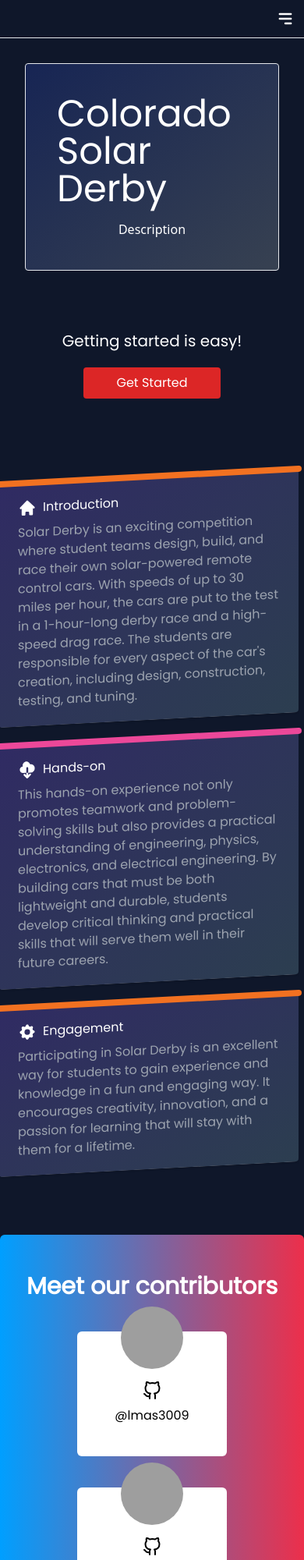
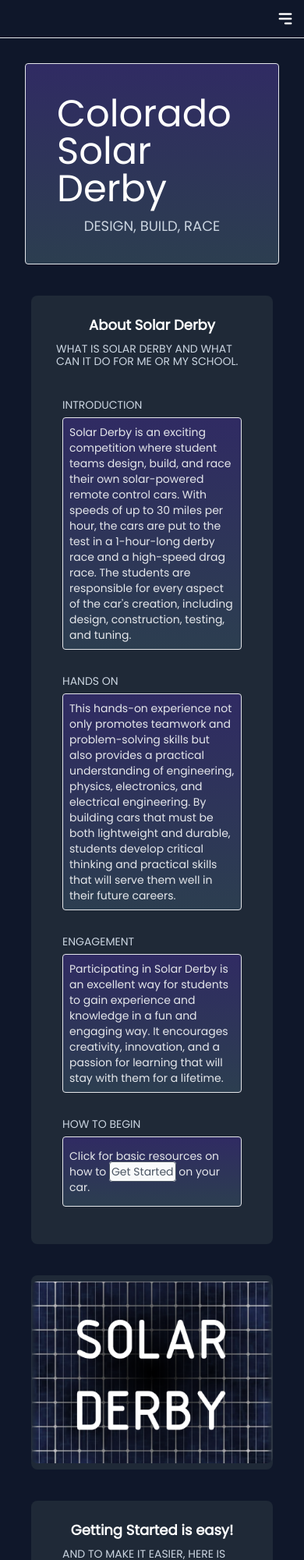
Before and after one commit to SolarDerby/Solar-Derby-Website, a plain HTML site: page index.html in a window 390 px wide. Shown: the top 2000 px of the page at 78% size. Drawn offline with nearby package versions, Linux system fonts and the light colour scheme; no server answers; grey boxes are pictures that could not be loaded.

Commit message:
Home page

```diff
--- a/index.html
+++ b/index.html
@@ -20,6 +20,7 @@
       href="https://fonts.googleapis.com/css2?family=Poppins&display=swap"
       rel="stylesheet"
     />
+    <link rel="stylesheet" href="./public/css/basic.css">
 
     <!-- Default Script tags -->
     <script src="https://cdn.tailwindcss.com"></script>
@@ -45,6 +46,7 @@
       "Home:./index.html;
       Documentation:./docs.html;
       Resources:./store.html;
+      Starting:#start;
       Contribution:#contributors"
       >
     </script>
@@ -52,215 +54,149 @@
     <!-- Header ends here -->
 
     <!-- Documentation Title and Description start here -->
-    <div class=" m-8 rounded bg-gradient-to-br from-blue-950 to-gray-700 p-10 border-solid border border-gray-200">
+    <div class=" m-8 flex-tile-clean p-10">
       <div class="w-full items-center flex justify-center flex-col">
         <p class="text-5xl text-white">Colorado Solar Derby</p>
-        <p class="font-sans text-white text-center w-[300px] lg:w-[700px] md:w-[700px] sm:w-[600px] mt-4">
-          Description
-        </p>
+        <strong class="block uppercase text-lg leading-4 font-medium text-slate-300 mt-4">DESIGN, BUILD, RACE</strong>
       </div>
     </div>
     <!-- Document title and description ends here -->
 
-    <div class="w-full flex justify-center p-6 flex-col items-center">
-      <p class="p-5 text-xl">Getting started is easy!</p>
-      <a
-        href="./docs.html"
-        class="text-white h-50 bg-red-600 p-2 w-44 rounded text-center"
-      >
-        Get Started
-      </a>
+
+
+    <section id="about">
+      <div class="mt-10 mx-10 text-sm xl:mx-48">
+        <div>
+          <ul class="mt-4 space-y-1">
+            <li class="block rounded-lg bg-gray-100 py-2 text-sm font-medium text-gray-700 dark:bg-gray-800 dark:text-gray-200">
+              <div class="w-full flex flex-col px-8 pt-4 justify-center items-center">
+                <h1 class="text-lg font-semibold text-white sm:text-slate-900 md:text-2xl dark:sm:text-white">About Solar Derby</h1>
+                <strong class="block uppercase text-sm leading-4 font-medium text-slate-300 mt-2">What is Solar Derby and what can it do for me or my school.</strong>
               </div>
-
-    <!-- Documentation Cards starts here -->
-    <div class="w-full flex justify-center items-center mt-20 mb-20">
-      <div class="grid grid-cols-1 sm:grid-cols-2 md:grid-cols-3 lg:grid-cols-3 gap-6">
-        <div
-          class="max-w-sm rounded shadow bg-white bg-gradient-to-br from-[#302b63] to-[#2c3e50] block -inset-1 -skew-y-3 relative inline-block before:block before:absolute before:-inset-1 before:bg-[#F27121] before:h-2 before:rounded"
-        >
-          <div class="flex">
-            <div class="px-6 py-5">
-              <p
-                tabindex="0"
-                class="focus:outline-none text-base font-medium leading-none text-white flex items-center"
-              >
-                <svg
-                  xmlns="http://www.w3.org/2000/svg"
-                  class="h-6 w-6 mr-2"
-                  viewBox="0 0 20 20"
-                  fill="currentColor"
-                >
-                  <path
-                    d="M10.707 2.293a1 1 0 00-1.414 0l-7 7a1 1 0 001.414 1.414L4 10.414V17a1 1 0 001 1h2a1 1 0 001-1v-2a1 1 0 011-1h2a1 1 0 011 1v2a1 1 0 001 1h2a1 1 0 001-1v-6.586l.293.293a1 1 0 001.414-1.414l-7-7z"
-                  />
-                </svg>
-                Introduction
-              </p>
-              <p
-                tabindex="0"
-                class="focus:outline-none text-base leading-2 text-gray-300 dark:text-gray-400 pt-2"
-              >
+              <div class="grid grid-cols-1 lg:grid-cols-3 gap-0 m-6">
+                <div class="p-4 row-span-2">
+                  <strong  class="block uppercase text-md leading-4 font-medium text-slate-300 mb-2">INTRODUCTION</strong>
+                  <div class="flex-tile">
                     Solar Derby is an exciting competition where student teams design, build, and race their own solar-powered remote control cars.
                     With speeds of up to 30 miles per hour, the cars are put to the test in a 1-hour-long derby race and a high-speed drag race.
                     The students are responsible for every aspect of the car's creation, including design, construction, testing, and tuning.
-              </p>
+                  </div>
+                </div>
+                <div class="p-4 row-span-2">
+                  <strong  class="block uppercase text-md leading-4 font-medium text-slate-300 mb-2">HANDS ON</strong>
+                  <div class="flex-tile">
+                    This hands-on experience not only promotes teamwork and problem-solving skills but also provides a practical understanding of engineering,
+                    physics, electronics, and electrical engineering. By building cars that must be both lightweight and durable,
+                    students develop critical thinking and practical skills that will serve them well in their future careers.
+                  </div>
+                </div>
+                <div class="p-4">
+                  <strong  class="block uppercase text-md leading-4 font-medium text-slate-300 mb-2">ENGAGEMENT</strong>
+                  <div class="flex-tile">
+                    Participating in Solar Derby is an excellent way for students to gain experience and knowledge in a fun and engaging way.
+                  It encourages creativity, innovation, and a passion for learning that will stay with them for a lifetime.
+                  </div>
+                </div>
+                <div class="p-4">
+                  <strong  class="block uppercase text-md leading-4 font-medium text-slate-300 mb-2">HOW TO BEGIN</strong>
+                  <div class="flex-tile">
+                    <div class="h-1.5"></div>
+                    <p>Click for basic resources on how to <a href="#start" type="button" class="rounded border whitespace-nowrap border-gray-600 bg-gray-50 hover:bg-gray-200 p-0.5 text-sm font-medium text-gray-600">Get Started</a> on your car.</p>
+                    <div class="h-1.5"></div>
                   </div>
                 </div>
               </div>
-        <div
-          class="max-w-sm rounded shadow bg-white bg-gradient-to-br from-[#302b63] to-[#2c3e50] block -inset-1 -skew-y-3 relative inline-block before:block before:absolute before:-inset-1 before:bg-pink-500 before:h-2 before:rounded"
-        >
-          <div class="flex">
-            <div class="px-6 py-5">
-              <p
-                tabindex="0"
-                class="focus:outline-none text-base font-medium leading-none text-white flex items-center"
-              >
-                <svg
-                  xmlns="http://www.w3.org/2000/svg"
-                  class="h-6 w-6 mr-2"
-                  viewBox="0 0 20 20"
-                  fill="currentColor"
-                >
-                  <path
-                    fill-rule="evenodd"
-                    d="M2 9.5A3.5 3.5 0 005.5 13H9v2.586l-1.293-1.293a1 1 0 00-1.414 1.414l3 3a1 1 0 001.414 0l3-3a1 1 0 00-1.414-1.414L11 15.586V13h2.5a4.5 4.5 0 10-.616-8.958 4.002 4.002 0 10-7.753 1.977A3.5 3.5 0 002 9.5zm9 3.5H9V8a1 1 0 012 0v5z"
-                    clip-rule="evenodd"
-                  />
-                </svg>
-                Hands-on
-              </p>
-              <p
-                tabindex="0"
-                class="focus:outline-none text-base leading-2 text-gray-300 dark:text-gray-400 pt-2"
-              >
-                This hands-on experience not only promotes teamwork and problem-solving skills but also provides a practical understanding of engineering,                physics, electronics, and electrical engineering.
-                By building cars that must be both lightweight and durable,
-                students develop critical thinking and practical skills that will serve them well in their future careers.
-
-              </p>
+            </li>
+          </ul>
         </div>
       </div>
+    </section>
+
+    <div class="mt-10 mx-10 sm:mx-0">
+      <div>
+        <ul class=" space-y-1">
+          <li class="block rounded-lg sm:rounded-none sm:bg-gradient-to-r from-blue-950 to-gray-700 border-solid sm:border-y border-gray-200 bg-gray-100 py-2 text-sm font-medium text-gray-700 dark:bg-gray-800 dark:text-gray-200">
+            <div id="extra_images" class="overflow-x-auto h-3/4 flex flex-nowrap horizontal-scroll-fade">
+              <img id="image" src="./public/images/logo_1.png" alt="" class="h-full mr-2 w-fit object-cover rounded-lg" loading="lazy">
+              <img id="image" src="./public/images/logo_1.png" alt="" class="h-full mr-2 w-fit object-cover rounded-lg" loading="lazy">
+              <img id="image" src="./public/images/logo_1.png" alt="" class="h-full mr-2 w-fit object-cover rounded-lg" loading="lazy">
+              <img id="image" src="./public/images/logo_1.png" alt="" class="h-full mr-2 w-fit object-cover rounded-lg" loading="lazy">
+              <img id="image" src="./public/images/logo_1.png" alt="" class="h-full mr-2 w-fit object-cover rounded-lg" loading="lazy">
             </div>
-        <div
-          class="max-w-sm rounded shadow bg-white bg-gradient-to-br from-[#302b63] to-[#2c3e50] block -inset-1 -skew-y-3 relative inline-block before:block before:absolute before:-inset-1 before:bg-[#F27121] before:h-2 before:rounded"
-        >
-          <div class="flex">
-            <div class="px-6 py-5">
-              <p
-                tabindex="0"
-                class="focus:outline-none text-base font-medium leading-none text-white flex items-center"
-              >
-                <svg
-                  xmlns="http://www.w3.org/2000/svg"
-                  class="h-6 w-6 mr-2"
-                  viewBox="0 0 20 20"
-                  fill="currentColor"
-                >
-                  <path
-                    fill-rule="evenodd"
-                    d="M11.49 3.17c-.38-1.56-2.6-1.56-2.98 0a1.532 1.532 0 01-2.286.948c-1.372-.836-2.942.734-2.106 2.106.54.886.061 2.042-.947 2.287-1.561.379-1.561 2.6 0 2.978a1.532 1.532 0 01.947 2.287c-.836 1.372.734 2.942 2.106 2.106a1.532 1.532 0 012.287.947c.379 1.561 2.6 1.561 2.978 0a1.533 1.533 0 012.287-.947c1.372.836 2.942-.734 2.106-2.106a1.533 1.533 0 01.947-2.287c1.561-.379 1.561-2.6 0-2.978a1.532 1.532 0 01-.947-2.287c.836-1.372-.734-2.942-2.106-2.106a1.532 1.532 0 01-2.287-.947zM10 13a3 3 0 100-6 3 3 0 000 6z"
-                    clip-rule="evenodd"
-                  />
-                </svg>
-                Engagement
-              </p>
-              <p
-                tabindex="0"
-                class="focus:outline-none text-base leading-2 text-gray-300 dark:text-gray-400 pt-2"
-              >
-                Participating in Solar Derby is an excellent way for students to gain experience and knowledge in a fun and engaging way.
-                It encourages creativity, innovation, and a passion for learning that will stay with them for a lifetime.
-              </p>
+          </li>
+        </ul>
+      </div>
+    </div>
+
+    <section id="start">
+      <div class="w-full mt-10 flex justify-center px-6 flex-col items-center">
+        <div class="w-full sm:w-2/3 md:w-5/6 lg:w-2/3  xl:w-3/5 2xl:w-1/2">
+          <li class="block rounded-lg bg-gray-100 dark:bg-gray-800 p-2 mx-4 sm:mx-0">
+            <div class="w-full flex flex-col px-8 pt-4 justify-center items-center">
+              <h1 class="text-lg font-semibold text-white sm:text-slate-900 md:text-2xl dark:sm:text-white">Getting Started is easy!</h1>
+              <strong class="block uppercase text-sm leading-4 font-medium text-slate-300 mt-2">And to make it easier, here is everything to get started.</strong>
+            </div>
+
+            <div class="m-6 mt-8">
+              <div class="grid grid-cols-1 md:grid-cols-5 gap-4">
+                <div class="md:col-span-2 sm:row-span-3 p-0 h-full min-h-fit">
+                  <div class="flex items-stretch h-full w-full">
+                    <div class="grid grid-cols-1 gap-4 self-end w-full">
+                      <div class="flex-tile md:col-span-2 p-4 h-fit">
+                        <p class="block uppercase text-sm leading-4 font-medium text-slate-300 mb-3">GUIDE TO GETTING STARTED</p>
+                        <a href="./docs.html" type="button" class=" rounded border border-gray-600 bg-gray-50 hover:bg-gray-200 px-4 py-2 text-sm font-medium text-gray-600">Rules & Guide</a>
+                        <div class="h-1.5"></div>
+                      </div>
+                      <div class="flex-tile md:col-span-2 p-4 h-fit ">
+                        <strong  class="block uppercase text-sm leading-4 font-medium text-slate-300 mb-3">PARTS FOR BUILDING CARS</strong>
+                        <a href="./store.html" type="button" class=" rounded border border-gray-600 bg-gray-50 hover:bg-gray-200 px-4 py-2 text-sm font-medium text-gray-600">Resources</a>
+                        <div class="h-1.5"></div>
                       </div>
                     </div>
                   </div>
                 </div>
+
+                <div class=" h-fit row-span-3 md:col-span-3">
+                  <strong  class="block uppercase text-md leading-4 font-medium text-slate-300 mb-2">START YOUR FIRST CAR</strong>
+                  <div class="flex-tile">
+                    <script src="./public/js/store/tile.js" item="A310001"></script>
                   </div>
-    <!-- Documentation Cards ends here -->
+                </div>
+              </div>
+            </div>
+          </li>
+        </div>
+      </div>
+    </section>
 
-    <!-- Contribution section starts here -->
-    <!-- This is optional as per your wish -->
-    <!-- You can also change the design -->
     <section id="contributors">
-      <!-- Replace background image as per your choice -->
-      <div
-        class="container mx-auto m-5 bg-gradient-to-r from-[#009FFF] to-[#ec2F4B] rounded-md"
-      >
-        <div
-          class="flex flex-col justify-center items-center py-12 mx-4 md:mx-6"
-        >
-          <div class="lg:w-1/2 flex flex-col justify-center items-center mb-10">
-            <h1
-              class="text-3xl lg:text-4xl xl:text-5xl font-bold text-center text-white"
-            >
-              Meet our contributors
-            </h1>
+      <div class="w-full mt-10 flex justify-center px-6 flex-col items-center">
+        <div class="w-full sm:w-2/3 md:w-5/6 lg:w-2/3  xl:w-3/5 2xl:w-1/2">
+          <li class="block rounded-lg bg-gray-100 dark:bg-gray-800 p-2 mx-4 sm:mx-0">
+            <div class="w-full flex flex-col px-8 pt-4 justify-center items-center mb-12">
+              <h1 class="text-lg font-semibold text-white sm:text-slate-900 md:text-2xl dark:sm:text-white">Meet our contributors</h1>
+              <strong class="block uppercase text-sm leading-4 font-medium text-slate-300 mt-2">Who created this project and what did they do.</strong>
             </div>
-          <div
-            role="list"
-            aria-label="Team members"
-            class="grid grid-flow-row md:grid-flow-col gap-10"
-          >
-            <!-- Replace href and src link -->
-            <div
-              role="listitem"
-              class="relative flex justify-center items-center"
-            >
-              <a href="https://github.com/lmas3009" target="_blank">
-                <div
-                  class="relative h-40 bg-white hover:drop-shadow-2xl w-48 flex justify-center rounded-md"
-                >
-                  <img
-                    src="./public/svgs/github.svg"
-                    class="absolute top-16 h-6 w-6"
-                    alt="github.img"
-                  />
-                  <!-- add github username under title -->
-                  <img
-                    src="https://avatars.githubusercontent.com/u/60876387?v=4"
-                    class="absolute w-20 h-20 -top-8 rounded-full"
-                    alt="display avatar"
-                    role="img"
-                    title="lmas3009"
-                  />
-                  <!-- Enter your github username -->
-                  <p class="absolute top-24 text-center text-black">@lmas3009</p>
-                </div>
-              </a>
-            </div>
-
-            <!-- Shrikant Dhayje Contribution -->
-            <div
-              role="listitem"
-              class="relative flex justify-center items-center"
-            >
-              <a href="https://github.com/shriekdj" target="_blank">
-                <div
-                  class="relative h-40 bg-white hover:drop-shadow-2xl w-48 flex justify-center rounded-md"
-                >
-                  <img
-                    src="./public/svgs/github.svg"
-                    class="absolute top-16 h-6 w-6"
-                    alt="github.img"
-                  />
-                  <!-- add github username under title -->
-                  <img
-                    src="https://avatars.githubusercontent.com/u/35664193?v=4"
-                    class="absolute w-20 h-20 -top-8 rounded-full"
-                    alt="display avatar"
-                    role="img"
-                    title="shriekdj"
-                  />
-                  <!-- Enter your github username -->
-                  <p class="absolute top-24 text-center text-black">@shriekdj</p>
+            <div role="list" aria-label="Team members" class="grid grid-flow-row md:grid-flow-col gap-10 mb-4">
+              <div role="listitem" class="relative flex justify-center items-center">
+                <a href="https://github.com/RexGameStudio" target="_blank">
+                  <div class="relative h-40 bg-white hover:drop-shadow-2xl w-48 flex justify-center rounded-md">
+                    <img src="./public/svgs/github.svg" class="absolute top-16 h-6 w-6" alt="github.img"/>
+                    <img src="https://avatars.githubusercontent.com/u/101283720?v=4" class="absolute w-20 h-20 -top-8 rounded-full" alt="display avatar" role="img"/>
+                    <p class="absolute top-24 text-center text-black">Rex Kaeser</p>
                   </div>
                 </a>
               </div>
             </div>
+          </li>
         </div>
       </div>
     </section>
+
+    <!-- Documentation Cards starts here -->
+
+
+
     <!-- Contribution section ends here -->
 
     <!-- Footer starts here -->
--- a/public/css/basic.css
+++ b/public/css/basic.css
@@ -41,9 +41,15 @@ div.flex-tile {
     border: 1px solid #E5E7EB;
     color: #E5E7EB;
 }
+div.flex-tile-clean {
+    background-image: linear-gradient(#302b63,#2c3e50);
+    border-radius: 4px;
+    border: 1px solid #E5E7EB;
+    color: #E5E7EB;
+}
 div.debug {
-    border-radius: 4px;
-    padding: 8px;
+    border-radius: 2px;
+    padding: 0px;
     border: 1px solid #ff00ff;
 }
 div.flex-tag {
```
Also changed, not shown: public/html/confirmation.html (+2 -2 lines), public/html/store/tile copy.html (added, +29 -0 lines), public/js/docsManager.js (+14 -1 lines), public/js/store/item.js (+5 -6 lines), public/js/store/tile.js (+4 -3 lines), store.html (+2 -4 lines), 1 other file. Lines whose indentation alone changed are shown as unchanged.
